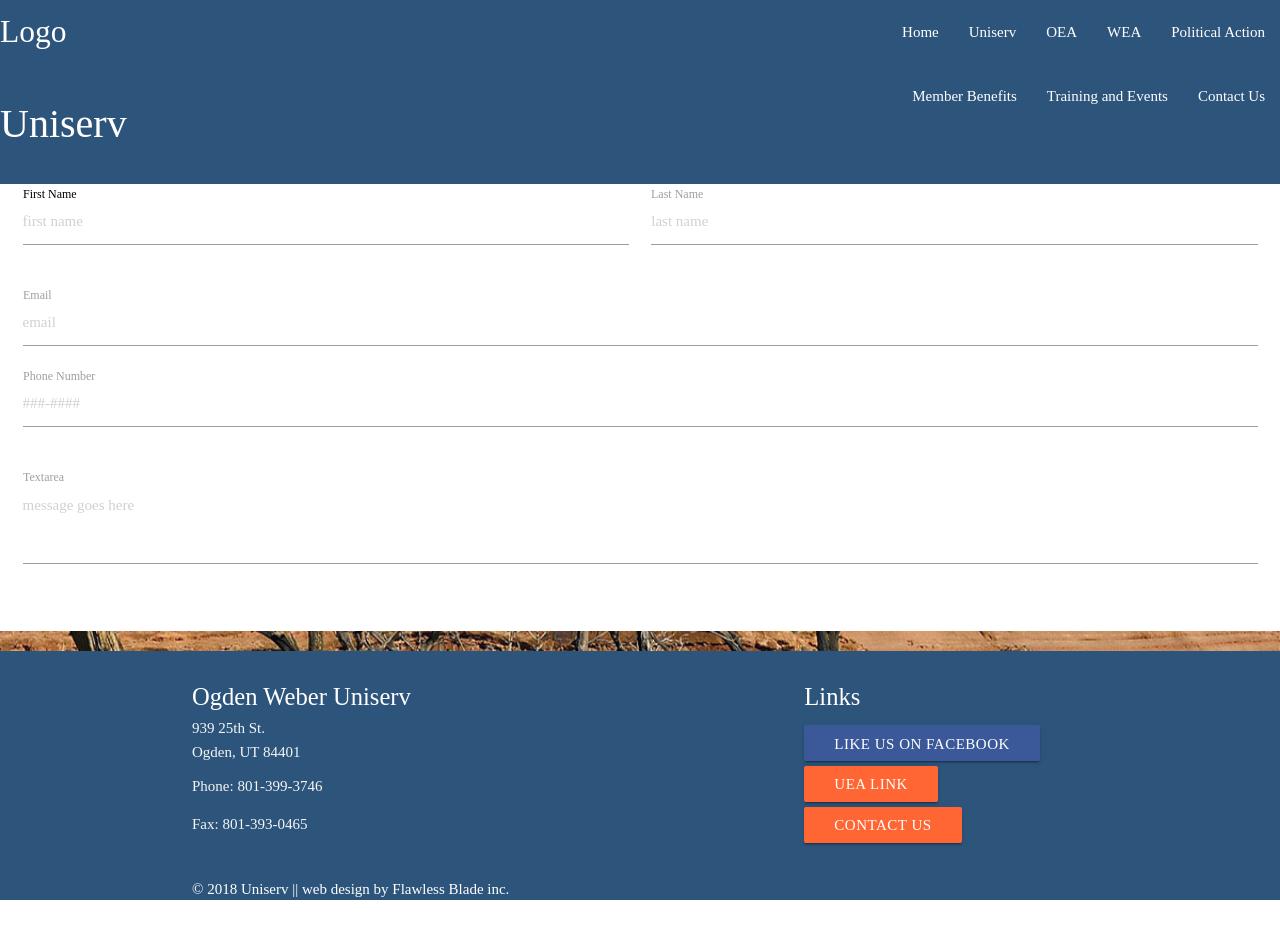
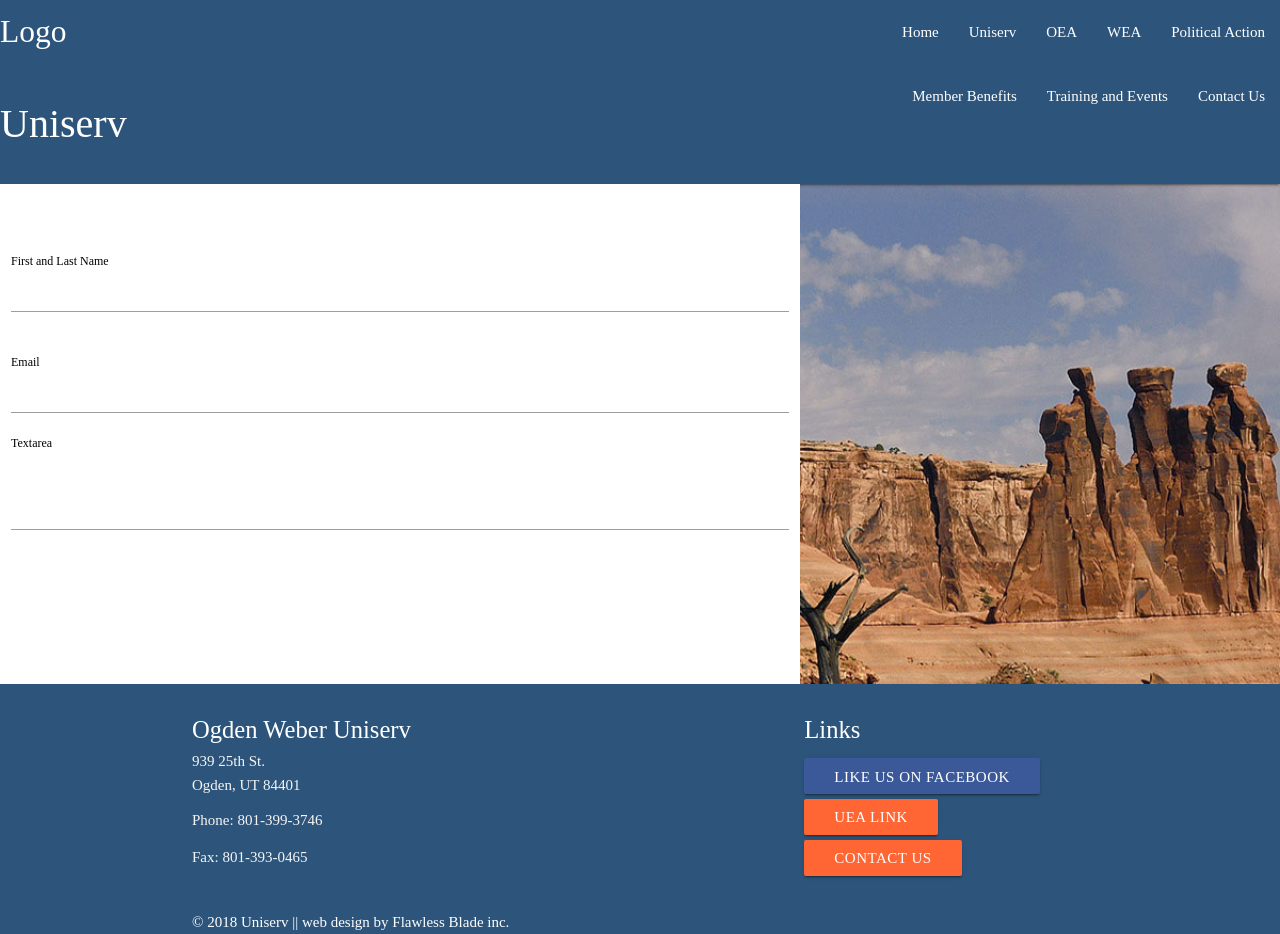
Before and after one commit to Sword220/uniserve, a React (Create React App) app in the folder uniserv-site/client/: page /contact in a window 1280 px wide. Before the commit the page ends 900 px from the top, so only its background shows below. Built offline with nearby package versions, Linux system fonts and the light colour scheme.

Commit message:
contact form in contact component

```diff
--- a/uniserv-site/client/src/components/Contact.js
+++ b/uniserv-site/client/src/components/Contact.js
@@ -2,36 +2,78 @@ import React, { Fragment } from 'react'
 import axios from 'axios'
 
 class Contact extends React.Component {
+  state = { name: '', email: '', message: '' }
+
+  handleChange = (e) => {
+    const { name, value } = e.target
+    this.setState({ [name]: value })
+  }
+
   render() {
+    const { name, email, message } = this.state
+
     return(
-      <div style={{ background: 'white' }}>
+      <div
+        style={{
+          background: 'white',
+          height: '500px',
+          width: '800px',
+          display: 'flex',
+          alignItems: 'center',
+        }}>
         <div class="row">
-    <form class="col s12" style={{ textColor: 'black' }}>
+          <form style={{ width: '800px', textColor: 'black' }}>
             <div class="row">
-        <div class="input-field col s6">
-          <input placeholder="first name" id="first_name" type="text" class="validate" />
-          <label style={{ color: 'black'}} class="active" for="first_name">First Name</label>
-        </div>
-        <div class="input-field col s6">
-          <input placeholder="last name" id="last_name" type="text" class="validate" />
-          <label class="active" for="last_name">Last Name</label>
+              <div class="input-field col s12">
+                <input
+                  type="text"
+                  class="validate"
+                  name="name"
+                  value={name}
+                  onChange={this.handleChange}
+                />
+                <label
+                  style={{ color: 'black'}}
+                  class="active"
+                  for="name"
+                >
+                  First and Last Name
+                </label>
               </div>
             </div>
             <div class="row">
               <div class="input-field col s12">
-          <input placeholder="email" id="email" type="email" class="validate" />
-          <label class="active" for="email">Email</label>
+                <input
+                  type="email"
+                  class="validate"
+                  name="email"
+                  value={email}
+                  onChange={this.handleChange}
+                />
+                <label
+                  style={{ color: 'black' }}
+                  class="active"
+                  for="email"
+                >
+                  Email
+                </label>
               </div>
               <div class="row">
                 <div class="input-field col s12">
-          <input placeholder="###-####" id="phone" type="text" class="validate" />
-          <label class="active" for="phone">Phone Number</label>
-        </div>
-      </div>
-      <div class="row">
-        <div class="input-field col s12">
-          <textarea placeholder="message goes here" id="textarea1" class="materialize-textarea"></textarea>
-          <label class="active" for="textarea1">Textarea</label>
+                  <textarea
+                    class="materialize-textarea"
+                    name="message"
+                    value={message}
+                    onChange={this.handleChange}
+                  >
+                  </textarea>
+                  <label
+                    style={{ color: 'black' }}
+                    class="active"
+                    for="textarea1"
+                  >
+                    Textarea
+                  </label>
                 </div>
               </div>
             </div>
--- a/uniserv-site/client/src/components/Footer.js
+++ b/uniserv-site/client/src/components/Footer.js
@@ -25,7 +25,7 @@ class Footer extends React.Component {
                   </a>
                 </li>
                 <li style={{ paddingBottom: '5px' }}>
-                  <a class="waves-effect btn" href="myuea.org" style={{ background: '#ff6633' }}>uea link</a>
+                  <a class="waves-effect waves-green btn" href="myuea.org" style={{ background: '#ff6633' }}>uea link</a>
                 </li>
                 <li>
                   <Link to="/contact">
```
Lines whose indentation alone changed are shown as unchanged.
